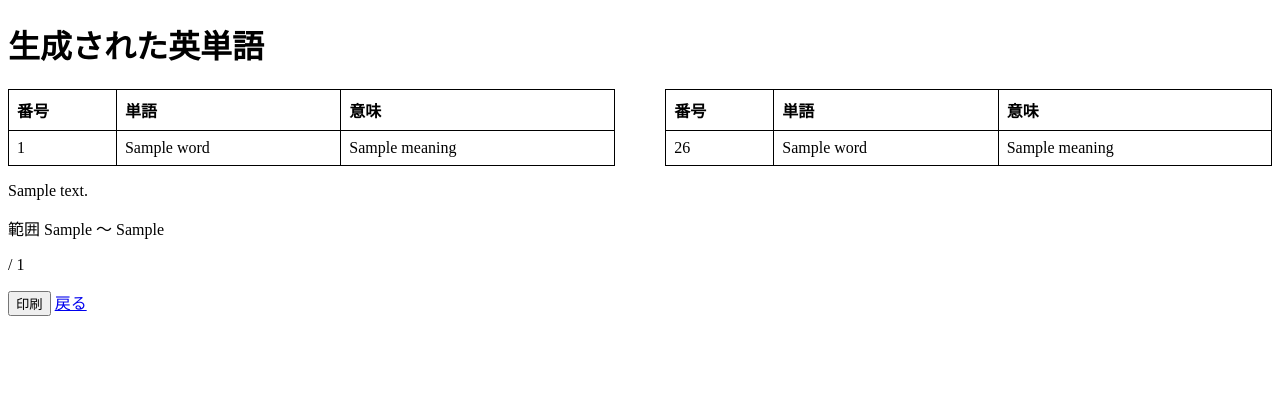
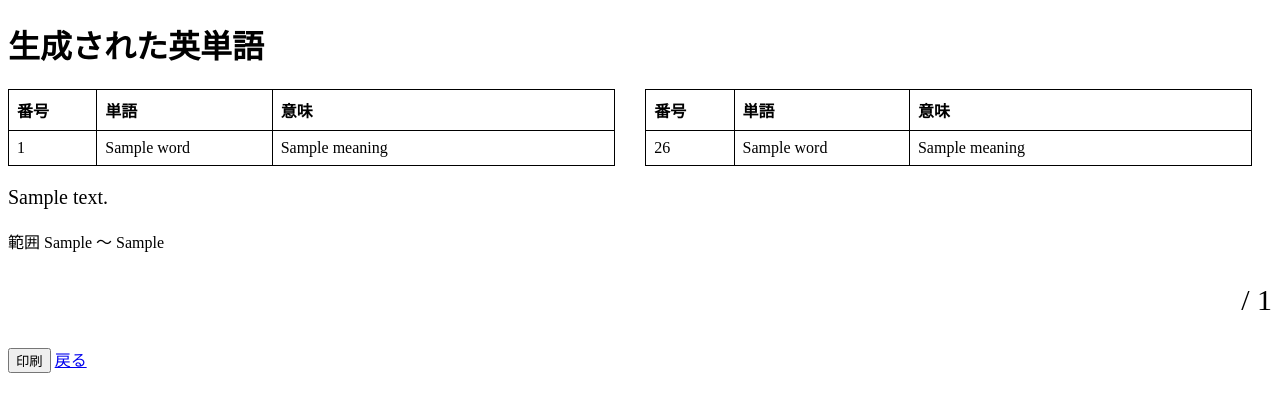
Before and after one commit to CloudWordCreator/CloudWordCreator, a Django app: template EnglishWordTest/templates/generated_words2.html in a window 1280 px wide. Shown: the top 412 px of the page. Run offline with Django 5.2, Linux system fonts and the light colour scheme; the template is opened without the code that fills it: most values are stand-ins (such as "Sample title", 1, 10 or a date in 2020).

Commit message:
update : テスト欄の表の微調整

```diff
--- a/EnglishWordTest/templates/generated_words2.html
+++ b/EnglishWordTest/templates/generated_words2.html
@@ -11,6 +11,7 @@
         table {
             width: 48%;
             border-collapse: collapse;
+            margin-right : 20px;
         }
 
         th, td {
@@ -19,6 +20,37 @@
             text-align: left;
         }
 
+        th, td {
+            border: 1px solid black;
+            padding: 8px;
+            text-align: left;
+            width : 1%;
+        }
+        th:nth-child(1), td:nth-child(1) {
+            width: 5%; /* 1列目の幅を10%に設定 */
+        }
+
+        th:nth-child(2), td:nth-child(2) {
+            width: 10%; /* 2列目の幅を5%に設定 */
+        }
+
+        th:nth-child(3), td:nth-child(3) {
+            width: 20%; /* 3列目の幅を40%に設定 */
+        }
+
+        /* フォントサイズとテキスト位置のクラスをここに追加 */
+        .selected_text {
+            font-size: 20px;
+        }
+
+        .test_range {
+            font-size: 20px;
+        }
+
+        .score {
+            text-align: right;
+            font-size: 30px;
+        }
         @media print {
             body {
                 -webkit-print-color-adjust: exact;
@@ -64,9 +96,9 @@
                 {% endfor %}
             </table>
         </div>
-        <p>{{ selected_text }}</p>
-        <p>範囲 {{ start_range }} ～ {{ end_range }}</p>
-        <p> / {{ amount_count }}</p>
+        <p class="selected_text">{{ selected_text }}</p>
+        <p class="test_rang">範囲 {{ start_range }} ～ {{ end_range }}</p>
+        <p class="score"> / {{ amount_count }}</p>
     </div>
     <button onclick="printContent()">印刷</button>
     <a href="{% url 'index' %}">戻る</a>
```
Also changed, not shown: EnglishWordTest/templates/generated_words1.html (+34 -4 lines).
